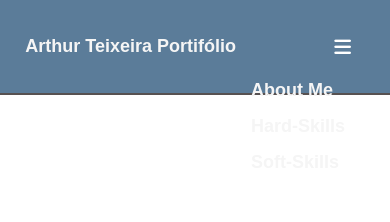
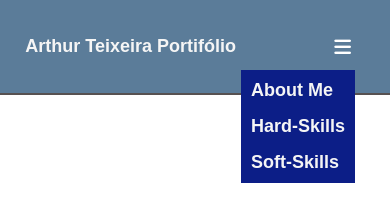
Before and after one commit to arthurteixeiragit11-a11y/P-gina-C-rriculo, a plain HTML site: page index.html in a window 390 px wide. Both pictures are taken after a click on the icon 342 px from the left and 46 px from the top of the page. Drawn offline with Linux system fonts and the light colour scheme.

Commit message:
refactor: adição de um background color no nav quando ta no menu hamburger, até tava pensando em trocar esse azul mas eu achei legal

```diff
--- a/styles_css/style.css
+++ b/styles_css/style.css
@@ -56,6 +56,7 @@ a:hover{
         top: 70px;
         right: 35px;
         padding: 10px;
+        background-color: rgb(12, 30, 135);
 
     }
 
```
